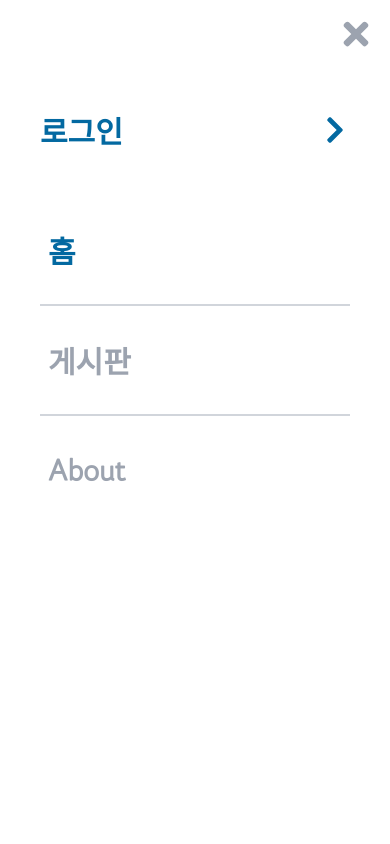
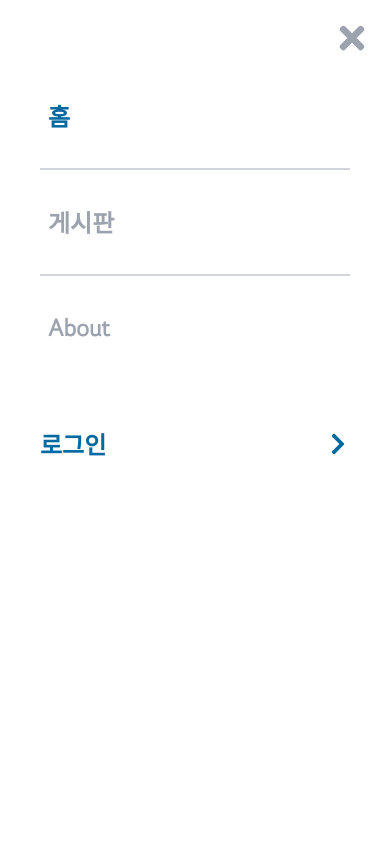
Before and after one commit to Gun-E/GunSiteFront, a Next.js app: page / in a window 390 px wide. Both pictures are taken after a click on the button "메뉴 토글". Shown: the top 844 px of the page. Built offline with nearby package versions, Linux system fonts and the light colour scheme.

Commit message:
feat : 프론트 엔드 개발

```diff
--- a/src/components/Header.tsx
+++ b/src/components/Header.tsx
@@ -86,13 +86,38 @@ const Header = () => {
 
                 <div className={`${styles.menuButton} ${isMenuOpen ? styles.menuButtonOpen : ''}`}>
                     <div className="flex flex-col items-start py-16 px-10 relative w-full">
-                        <button onClick={toggleMenu} className="text-gray-400 absolute right-4 top-4">
+                        <button onClick={toggleMenu} className="text-gray-400 absolute right-5 top-5">
                             <FaTimes className="text-4xl"/>
                         </button>
+
+                        <Link
+                            href="/"
+                            className={`text-gray-400 text-2xl hover:text-sky-700 font-semibold ${pathname === '/' ? 'text-sky-700' : ''} border-b-2 py-9 border-gray-300 w-full`}
+                            aria-label="홈"
+                            onClick={toggleMenu}
+                        >
+                            <p className="pl-2">홈</p>
+                        </Link>
+                        <Link
+                            href="/board"
+                            className={`text-gray-400 text-2xl hover:text-sky-700 font-semibold ${pathname === '/board' ? 'text-sky-700' : ''} border-b-2 py-9 border-gray-300 w-full`}
+                            aria-label="게시판"
+                            onClick={toggleMenu}
+                        >
+                            <p className="pl-2">게시판</p>
+                        </Link>
+                        <Link
+                            href="/about"
+                            className={`text-gray-400 text-2xl hover:text-sky-700 font-semibold ${pathname === '/about' ? 'text-sky-700' : ''} py-9 border-gray-300 w-full`}
+                            aria-label="About"
+                            onClick={toggleMenu}
+                        >
+                            <p className="pl-2">About</p>
+                        </Link>
                         {isLoggedIn ? (
                             <button
                                 onClick={logout}
-                                className="text-gray-400 text-3xl hover:text-sky-700 font-semibold my-10"
+                                className="text-gray-400 text-2xl hover:text-sky-700 font-semibold my-10"
                                 aria-label="로그아웃"
                             >
                                 로그아웃
@@ -100,7 +125,7 @@ const Header = () => {
                         ) : (
                             <Link
                                 href="/login"
-                                className={`text-sky-700 text-3xl font-semibold my-12 flex justify-between items-center w-full ${pathname === '/login' ? 'text-sky-700' : ''}`}
+                                className={`text-sky-700 text-2xl font-semibold my-12 flex justify-between items-center w-full ${pathname === '/login' ? 'text-sky-700' : ''}`}
                                 aria-label="로그인"
                                 onClick={toggleMenu}
                             >
@@ -108,30 +133,6 @@ const Header = () => {
                                 <FaChevronRight />
                             </Link>
                         )}
-                        <Link
-                            href="/"
-                            className={`text-gray-400 text-3xl hover:text-sky-700 font-semibold ${pathname === '/' ? 'text-sky-700' : ''} border-b-2 py-9 border-gray-300 w-full`}
-                            aria-label="홈"
-                            onClick={toggleMenu}
-                        >
-                            <p className="pl-2">홈</p>
-                        </Link>
-                        <Link
-                            href="/board"
-                            className={`text-gray-400 text-3xl hover:text-sky-700 font-semibold ${pathname === '/board' ? 'text-sky-700' : ''} border-b-2 py-9 border-gray-300 w-full`}
-                            aria-label="게시판"
-                            onClick={toggleMenu}
-                        >
-                            <p className="pl-2">게시판</p>
-                        </Link>
-                        <Link
-                            href="/about"
-                            className={`text-gray-400 text-3xl hover:text-sky-700 font-semibold ${pathname === '/about' ? 'text-sky-700' : ''} py-9 border-gray-300 w-full`}
-                            aria-label="About"
-                            onClick={toggleMenu}
-                        >
-                            <p className="pl-2">About</p>
-                        </Link>
                     </div>
                 </div>
 
--- a/src/styles/Header.module.css
+++ b/src/styles/Header.module.css
@@ -36,7 +36,7 @@
     opacity: 0;
     transition: transform 0.3s ease, opacity 0.3s ease;
     pointer-events: none;
-    box-shadow: 0 10px 10px rgba(0, 0, 0, 0.04);
+    box-shadow: 0 0 20px rgba(0, 0, 0, 0.08);
 }
 
 .menuButtonOpen {
```
